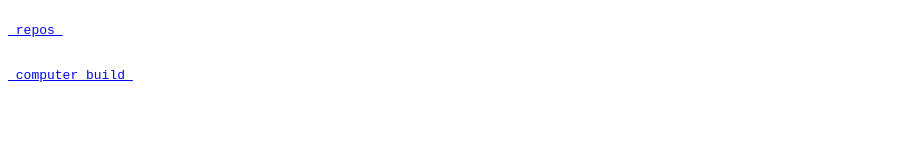
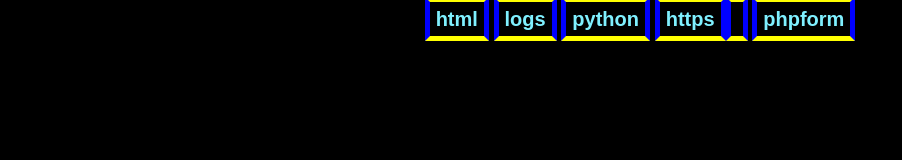
Before and after one commit to TrihstonMadden/TrihstonMadden.github.io, a plain HTML site: page index.html in a window 1280 px wide. Shown: the whole page, without its empty margins (0-902 px from the left). Drawn offline with Linux system fonts and the light colour scheme.

Commit message:
Add files via upload

```diff
--- a/index.html
+++ b/index.html
@@ -1,8 +1,68 @@
-<html>
-<pre>
+<html><head><title>10.183.2.14</title>
+<style>
 
-<a href= "https://github.com/TrihstonMadden?tab=repositories"> repos </a>
-<br/>
-<a href= "https://10.183.2.14/html/computer-build/computer-build.html"> computer build </a>
-</pre>
+</style>
+
+<style>
+body {
+	background: #000000;
+	color: #000088;
+	background-image: url("");
+}
+</style>
+</head>
+	<body>
+	<header>
+		<style>
+header {
+
+	text-align:center;
+}
+}
+
+footer    {
+	background: #009AAF;
+	color:#FFF;
+	padding: 10px;
+}
+a{
+	background-color: #000000;
+	color: #7ff0ff;
+	font-family: "Arial" , san-serif;
+	font-size:20px;
+	padding: 6px;
+	text-decoration:none;
+
+	border-style:solid;
+	border-color: #FF0 #00f;
+	border-width:5px;
+}
+a:hover{
+	border-color: #000 #fff;
+	color: #F0f;
+}
+</style>
+		<h3>
+		<a href = "html/"> html</a>
+		<a href = "logs/">logs</a>
+		<a href = "python/">python</a>
+		<a href="https://10.183.2.14:443">https<a/></a>
+		<a href = "phpform/">  phpform</a>
+
+		</h3>
+			<h3>
+
+
+		</h3>
+		<h1></h1>
+		<h2></h2>
+		<h3></h3>
+		<h4></h4>
+			<h5></h5>
+			<h6></h6>
+			<h7></h7>
+		<p></p>
+	</header>
+	</body>
+
 </html>
```
